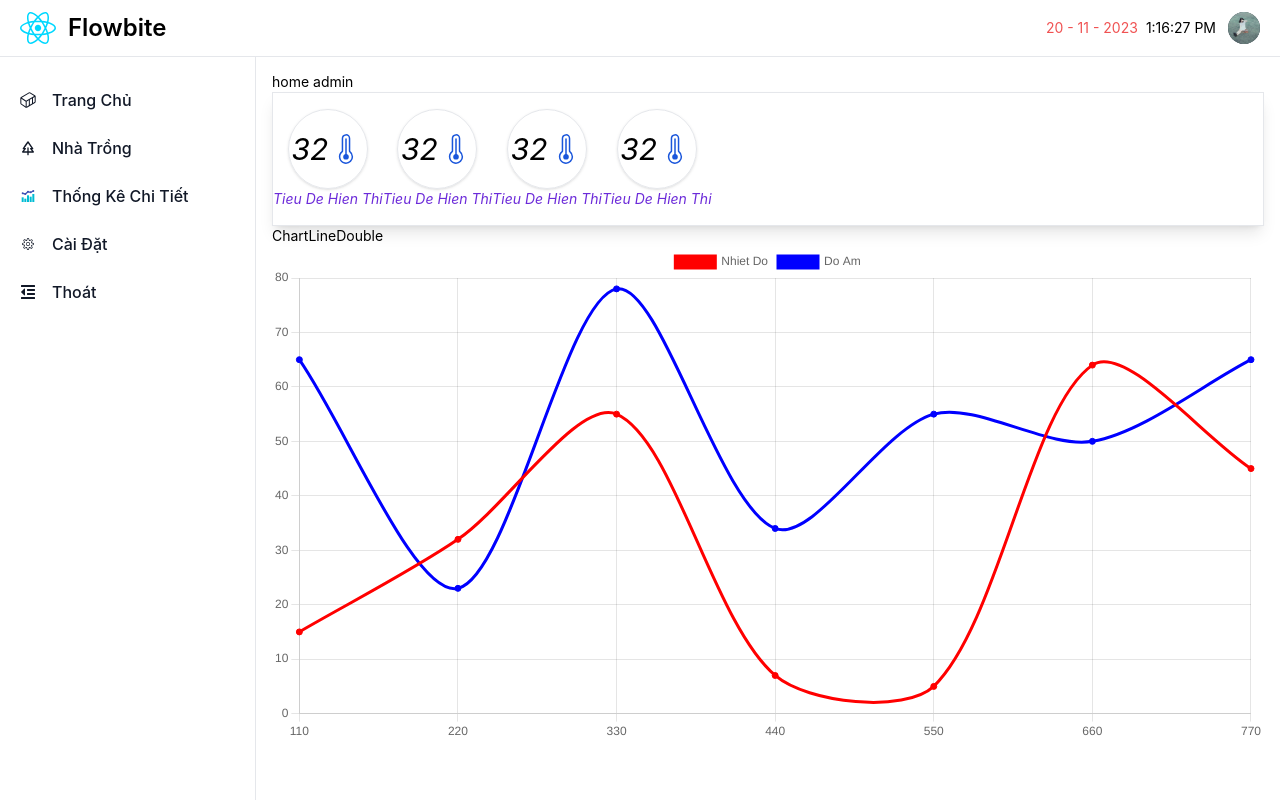
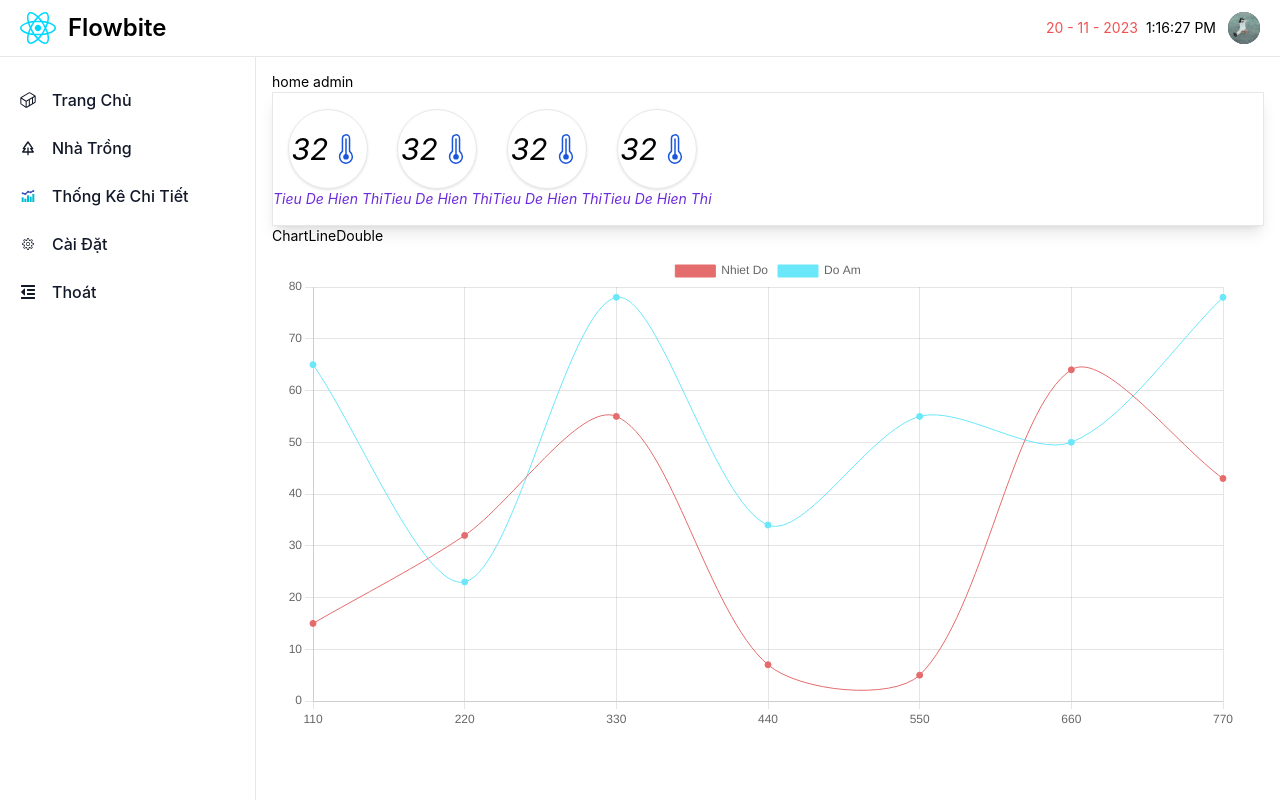
Before and after one commit to Long0209/QuanLyTrangTrai, a React (Vite) app in the folder Client/: page /Admin in a window 1280 px wide. Built offline with nearby package versions, Linux system fonts and the light colour scheme.

Commit message:
Log Cmintu

```diff
--- a/Client/src/Components/Chart/ChartLineDouble.tsx
+++ b/Client/src/Components/Chart/ChartLineDouble.tsx
@@ -3,9 +3,9 @@
 import { Line } from "react-chartjs-2";
 
 
-const label1 = ["15", "32", "55", "7", "5", "64", "45"];                 //  du lieu hien thi theo truc Y
-const label2 = ["65", "23", "78", "34", "55", "50", "65"];          //  du lieu hien thi theo truc Y
-const labels = ["110", "220", "330", "440", "550", "660", "770"];   //  du lieu hien thi theo truc Y
+const label1 = ["15", "32", "55", "7", "5", "64", "43"];                 //  du lieu hien thi theo truc Y
+const label2 = ["65", "23", "78", "34", "55", "50", "78"];          //  du lieu hien thi theo truc Y
+const labels = ["110", "220", "330", "440", "550", "660", "770"];   //  du lieu hien thi theo truc x
 
 const data = {
     labels: labels,
@@ -13,18 +13,46 @@ const data = {
         {
             label: 'Nhiet Do',
             data: label1,
-            borderColor: "red",
-            backgroundColor: "red",
-            tension: 0.3
+            borderWidth:"1",  // looix day ke mia no mien chay
+            borderColor: "rgb(229, 108, 108)",
+            backgroundColor: "rgb(229, 108, 108)",
+            tension: 0.3,
         },
         {
             label: 'Do Am',
             data: label2,
-            borderColor: "blue",
-            backgroundColor: "blue",
+            borderWidth:"1",  // looix day ke mia no mien chay
+            borderColor: "rgb(107, 231, 250)",
+            backgroundColor: "rgb(107, 231, 250)",
             tension: 0.3
         }
     ]
+};
+
+// const labels = ["1", "2", "3", "4", "5", "6", "7"];
+// const data = {
+//     labels: labels,
+//     datasets: [{
+//         label: 'My First Dataset',
+//         data: [65, 59, 80, 81, 56, 55, 40],
+//         fill: false,
+//         borderColor: 'rgb(75, 192, 192)',
+//         tension: 0.1
+//     }]
+// };
+
+
+// dung de dinhj dang cac hieu ung ben ngoai thme vao hien thi bieu do
+// cai ham ngu chs nso sau
+const config = {
+    // plugins: {
+    //     chartAreaBorder: {
+    //     borderColor: 'red',
+    //     borderWidth: 2,
+    //     borderDash: [5, 5],
+    //     borderDashOffset: 2,
+    //     }
+    // }
 };
 
 
@@ -34,7 +62,7 @@ function ChartLineDouble() {
     return (
         <div>
             ChartLineDouble
-            <Line data={data} />
+            <Line data={data} options={config} />
         </div>
     )
 }
--- a/Client/src/Components/Submit/Login.tsx
+++ b/Client/src/Components/Submit/Login.tsx
@@ -43,12 +43,12 @@ export default function Login() {
                                 </div>
                                 <a href="#" className="text-sm font-medium hover:underline ">htmlForgot password?</a>
                             </div>
-                            <button type="submit" className="w-full transition ease-in-out delay-50 text-gray-600 hover:bg-blue-500 hover:text-white focus:ring-4 focus:outline-none font-medium rounded-lg text-sm px-5 py-2.5 text-centen tran">
+                            <button type="submit" className="w-full transition ease-in-out delay-50 text-gray-600 hover:bg-blue-500 hover:text-white focus:ring-4 focus:outline-none font-medium rounded-lg text-sm px-5 py-2.5 text-center border-2 border-zinc-100">
                                 Sign in
                             </button>
                             <p className="text-sm font-light text-gray-500 dark:text-gray-400">
                                 Don’t have an account yet?
-                                <a href="#" className="font-medium text-primary-600 hover:underline dark:text-primary-500 hover:decoration-solid hover:text-blue-500 ">Sign up</a>
+                                <a href="#" className="font-medium text-blue-600 hover:underline dark:text-blue-600 500 hover:decoration-solid hover:text-blue-500 ">Sign up</a>
                             </p>
                         </form>
                     </div>
--- a/Client/src/Components/index.ts
+++ b/Client/src/Components/index.ts
@@ -13,4 +13,5 @@ export {default as Dialog} from "./DialogModels/Dialog.tsx";
 // 4: Tinh Chỉnh tùy Biến Nút Cho trang
 export {default as Button} from "./Buttons/Button.tsx";
 
-// 5:
+// 5: Login
+export { default as Login } from "./Submit/Login.tsx";
--- a/Client/src/Routers/Router.tsx
+++ b/Client/src/Routers/Router.tsx
@@ -3,7 +3,7 @@ import {Routes, Route } from "react-router-dom";
 
 // Nạp Các Thành Phần con
 // Thành Phần Tĩnh
-import {MasterDefaultNavbar, NoPages, ChartTest } from "@/Components";
+import { MasterDefaultNavbar, NoPages, ChartTest, Login } from "@/Components";
 
 // Thành Phần Động
 import { Home, News, Support } from "@/Pages/Public";
@@ -16,6 +16,7 @@ import { Home, News, Support } from "@/Pages/Public";
 
 // @ts-ignore
 import { MasterAdminLayout, } from "@private/Admin/Components";
+
 // @ts-ignore
 import { HomeAdmin, Home_2, Home_1 } from "@private/Admin/View";
 
@@ -29,17 +30,20 @@ function Router() {
     return (
         <div className="wrap-content">
             <Routes>
-                <Route path="/" element={<MasterDefaultNavbar/>} >
-                    <Route index element={<Home/>} />
-                    <Route path="news" element={<News/>} />
-                    <Route path="support" element={<Support/>} />
-                    <Route path="infomations" element={<ChartTest/>} />
+                {/* Router Default */}
+                <Route path="/" element={ <MasterDefaultNavbar/> }>
+                    <Route index element={ <Home/>} />
+                    <Route path="news" element={ <News/> } />
+                    <Route path="support" element={ <Support/> } />
+                    <Route path="infomations" element={ <ChartTest/> } />
 
                     {/* Không tìm Thấy Trang Theo URL( / ) */}
                     <Route path="*" element={<NoPages/>} />
                 </Route>
 
-                {/* Admin */}
+                {/* Router Login */}
+                <Route path="Login" element={ <Login/> } />
+
                 {/* Router Admin */}
                 <Route path='Admin' element={ <MasterAdminLayout/> }>
                     <Route index element={ <HomeAdmin/> }/>
@@ -59,7 +63,7 @@ function Router() {
                 </Route>
 
                 {/* Không tìm Thấy Trang Theo URL( Group ) */}
-                <Route path="*" element={<NoPages/>} />
+                <Route path="*" element={ <NoPages/> } />
             </Routes>
         </div>
     )
```
